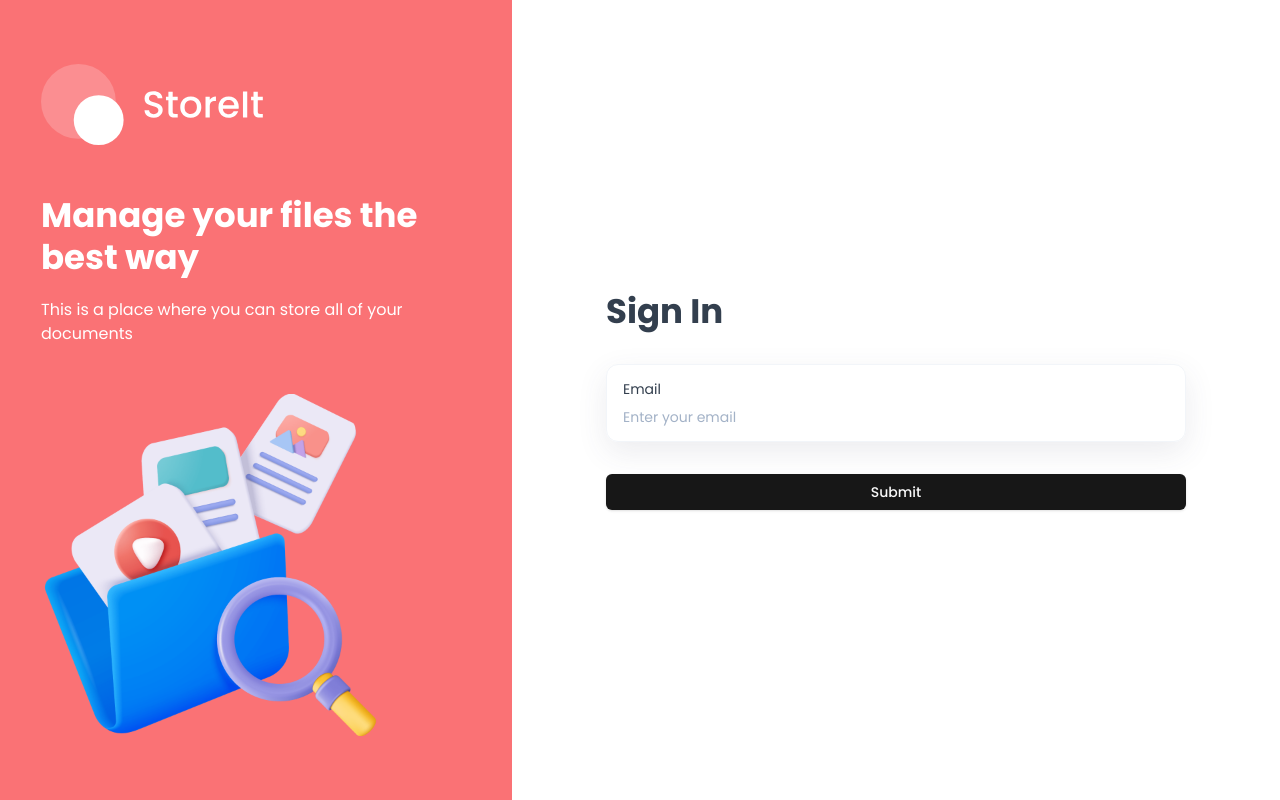
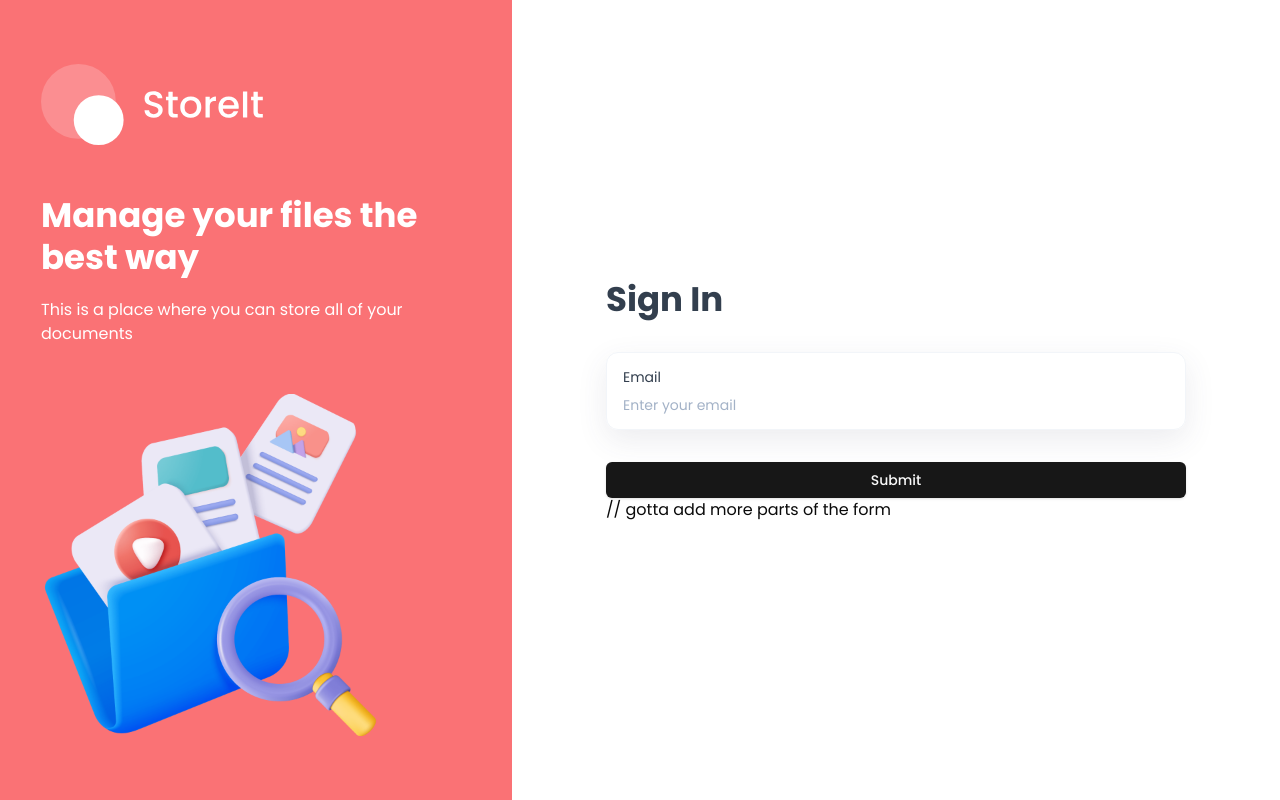
Before and after one commit to imRanDan/save-it, a Next.js app: page /sign-in in a window 1280 px wide. Built offline with nearby package versions, Linux system fonts and the light colour scheme.

Commit message:
comment for form

```diff
--- a/components/AuthForm.tsx
+++ b/components/AuthForm.tsx
@@ -75,6 +75,7 @@ return (
           )}
         />
         <Button type="submit">Submit</Button>
+        // gotta add more parts of the form
       </form>
     </Form>
     {/* OTP Verification */}
```
